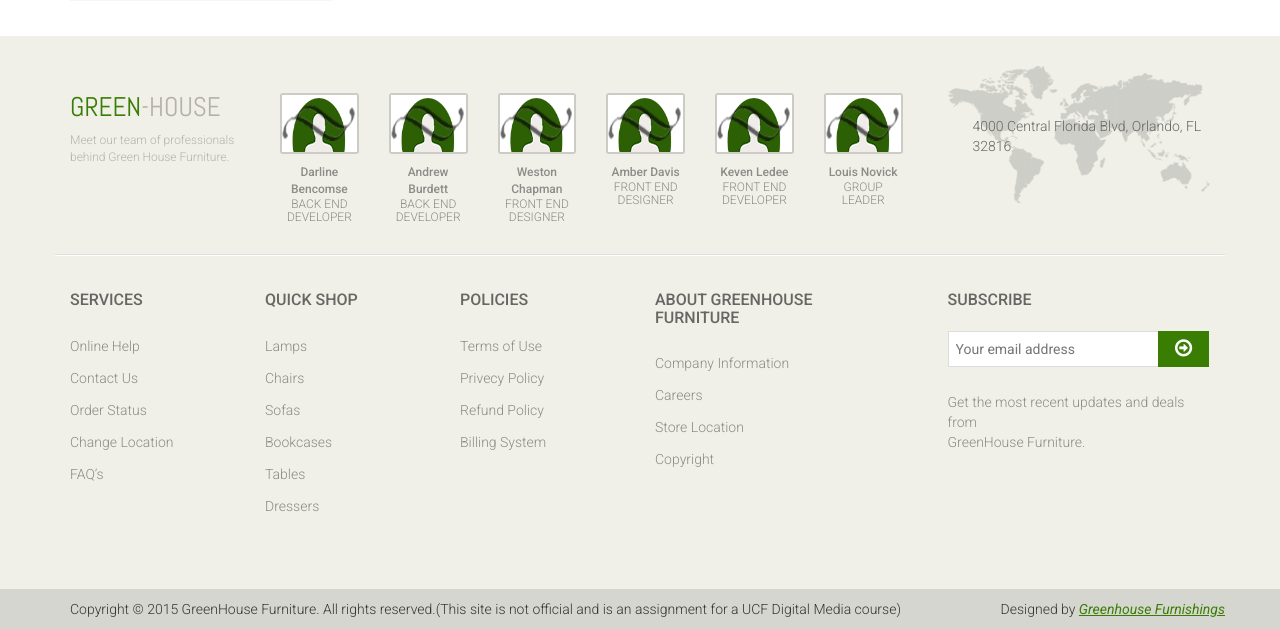
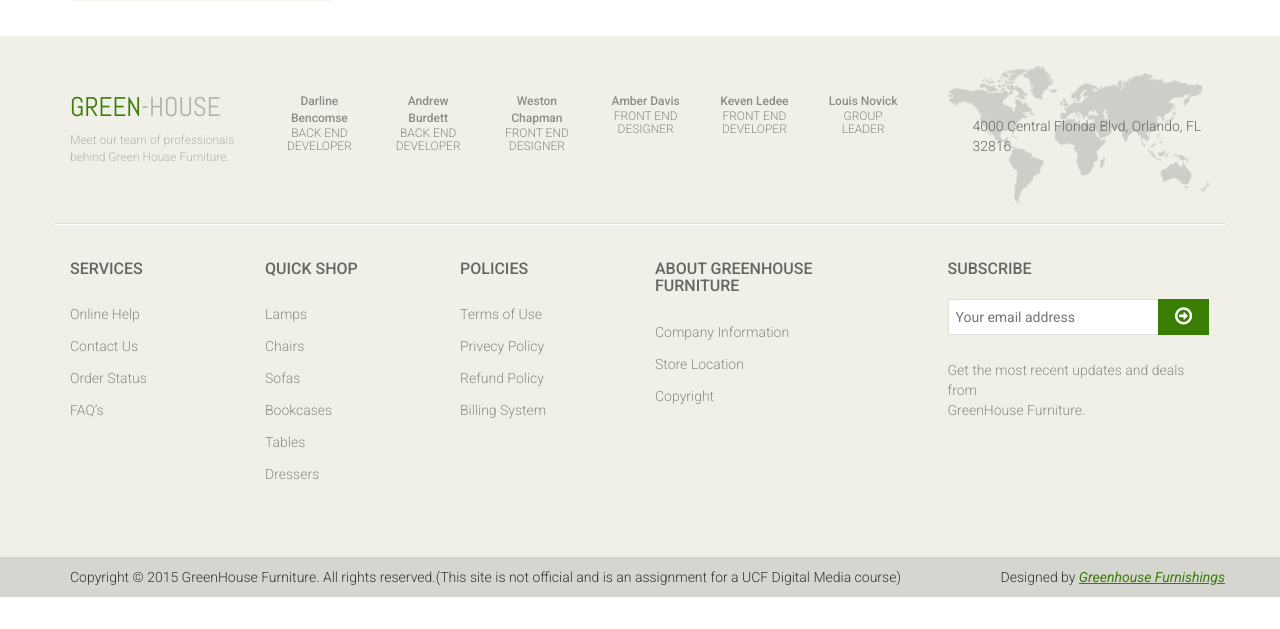
Before and after one commit to louisnovick/greenhousefurnishings, a PHP site: page /shop.php in a window 1280 px wide. Shown: the part 1495-2124 px from the top of the page. After the commit the page ends 2092 px from the top, so only its background shows below. Run offline with PHP 8.4, Linux system fonts and the light colour scheme; data that the repository does not hold is empty; a stand-in replaces the project's code that opens the database connection.

Commit message:
Front-End Tweaks

```diff
--- a/contact-us.php
+++ b/contact-us.php
@@ -32,13 +32,13 @@
 
 	 <div id="contact-page" class="container">
     	<div class="bg">
-	    	<div class="row">
+	    	<!--<div class="row">
 	    		<div class="col-sm-12">
 					<h2 class="title text-center">Contact <strong>Us</strong></h2>
 					<div id="gmap" class="contact-map">
 					</div>
 				</div>
-			</div>
+			</div> -->
     		<div class="row">
 	    		<div class="col-sm-8">
 	    			<div class="contact-form">
--- a/footer.php
+++ b/footer.php
@@ -11,14 +11,6 @@
 					<div class="col-sm-7">
 						<div class="col-sm-2">
 							<div class="video-gallery text-center">
-								<a href="#">
-									<div class="iframe-img">
-										<img src="images/home/iframe1.png" alt="" />
-									</div>
-									<div class="overlay-icon">
-										<i class="fa fa-play-circle-o"></i>
-									</div>
-								</a>
 								<p>Darline Bencomse</p>
 								<h2>Back End Developer</h2>
 							</div>
@@ -26,14 +18,6 @@
 
 						<div class="col-sm-2">
 							<div class="video-gallery text-center">
-								<a href="#">
-									<div class="iframe-img">
-										<img src="images/home/iframe1.png" alt="" />
-									</div>
-									<div class="overlay-icon">
-										<i class="fa fa-play-circle-o"></i>
-									</div>
-								</a>
 								<p>Andrew Burdett</p>
 								<h2>Back End Developer</h2>
 							</div>
@@ -41,14 +25,6 @@
 
 						<div class="col-sm-2">
 							<div class="video-gallery text-center">
-								<a href="#">
-									<div class="iframe-img">
-										<img src="images/home/iframe1.png" alt="" />
-									</div>
-									<div class="overlay-icon">
-										<i class="fa fa-play-circle-o"></i>
-									</div>
-								</a>
 								<p>Weston Chapman</p>
 								<h2>Front End Designer</h2>
 							</div>
@@ -56,42 +32,18 @@
 
 						<div class="col-sm-2">
 							<div class="video-gallery text-center">
-								<a href="#">
-									<div class="iframe-img">
-										<img src="images/home/iframe1.png" alt="" />
-									</div>
-									<div class="overlay-icon">
-										<i class="fa fa-play-circle-o"></i>
-									</div>
-								</a>
 								<p>Amber Davis</p>
 								<h2>Front End Designer</h2>
 							</div>
 						</div>
 						<div class="col-sm-2">
 							<div class="video-gallery text-center">
-								<a href="#">
-									<div class="iframe-img">
-										<img src="images/home/iframe1.png" alt="" />
-									</div>
-									<div class="overlay-icon">
-										<i class="fa fa-play-circle-o"></i>
-									</div>
-								</a>
 								<p>Keven Ledee</p>
 								<h2>Front End Developer</h2>
 							</div>
 						</div>
 						<div class="col-sm-2">
 							<div class="video-gallery text-center">
-								<a href="#">
-									<div class="iframe-img">
-										<img src="images/home/iframe1.png" alt="" />
-									</div>
-									<div class="overlay-icon">
-										<i class="fa fa-play-circle-o"></i>
-									</div>
-								</a>
 								<p>Louis Novick</p>
 								<h2>Group Leader</h2>
 							</div>
@@ -114,10 +66,9 @@
 						<div class="single-widget">
 							<h2>Services</h2>
 							<ul class="nav nav-pills nav-stacked">
-								<li><a href="#">Online Help</a></li>
-								<li><a href="#">Contact Us</a></li>
+								<li><a href="contact-us.php">Online Help</a></li>
+								<li><a href="contact-us.php">Contact Us</a></li>
 								<li><a href="#">Order Status</a></li>
-								<li><a href="#">Change Location</a></li>
 								<li><a href="#">FAQ’s</a></li>
 							</ul>
 						</div>
@@ -151,8 +102,7 @@
 							<h2>About GreenHouse Furniture</h2>
 							<ul class="nav nav-pills nav-stacked">
 								<li><a href="#">Company Information</a></li>
-								<li><a href="#">Careers</a></li>
-								<li><a href="#">Store Location</a></li>
+								<li><a href="contact-us.php">Store Location</a></li>
 								<li><a href="#">Copyright</a></li>
 							</ul>
 						</div>
--- a/login_complete.php
+++ b/login_complete.php
@@ -113,7 +113,7 @@
 
           if ($signup_complete == true) {
     ?>
-    <div>
+    <div class="col-md-6 col-md-offset-3">
         <h2>Your account creation was successful!</h2>
         <br>
         <a href="home.php">Home</a>         <a href="shop.php">Shop</a>
@@ -122,7 +122,8 @@
             } else {
     ?>
 
-    <div class="signup-form"><!--sign up form-->
+    <div class="signup-form col-md-6 col-md-offset-3"><!--sign up form-->
+
         <h2>Complete your sign up!</h2>
         <form action="login_complete.php" method="post">
             <input type="text" placeholder="First Name" name="first_name" id="first_name"
--- a/product-details.php
+++ b/product-details.php
@@ -95,7 +95,7 @@
                 <span>
                   <span>US $<?php echo "$product_details->price"; ?></span>
                   <label>Quantity:</label>
-                  <input type="text" value="3" />
+                  <input type="text" value="1" />
                     <?php echo "<a href='addtocart.php?id=$product_details_cartinfo->productID&name=$product_details->name' class='btn btn-fefault cart'><i class='fa fa-shopping-cart'></i> Add to cart</a>" ?>
                 </span>
                 <p><b>Height</b> <?php echo "$product_details->height"; ?>'&nbsp;&nbsp;&nbsp;&nbsp;&nbsp;<b>Width</b> <?php echo "$product_details->width"; ?>''</p>
--- a/shop.php
+++ b/shop.php
@@ -103,15 +103,16 @@
 								<div class="single-products">
 									<div class="productinfo text-center">
 										<a href="product-details.php?productID=<?php echo "$row->productID" ?>"><img src=<?php echo "\"$row->image_tn\""; ?> alt=<?php echo "\"$row->name\""; ?> /></a>
-											<h2>$<?php echo "$row->price"; ?></h2>
-											<p><?php echo "$row->name"; ?></p>
+											<h2><?php echo "$row->name"; ?></h2>
+											<p>$<?php echo "$row->price"; ?></p>
+
 											<a href="product-details.php?productID=<?php echo "$row->productID" ?>" class="btn btn-default add-to-cart">View Details</a>
 											<a href="cart.php" class="btn btn-default add-to-cart"><i class="fa fa-shopping-cart"></i>Add to cart</a>
 										</div>
 										<div class="product-overlay">
 											<div class="overlay-content">
-												<h2>$<?php echo "$row->price"; ?></h2>
-												<p><?php echo "$row->name"; ?></p>
+												<h2><?php echo "$row->name"; ?></h2>
+												<p>$<?php echo "$row->price"; ?></p>
 												<a href="product-details.php?productID=<?php echo "$row->productID" ?>" class="btn btn-default add-to-cart">View Details</a>
                         <?php echo "<a href='addtocart.php?id=$row->productID&name=$row->name' class='btn btn-default add-to-cart'><i class='fa fa-shopping-cart'></i>Add to cart</a>" ?>
 											</div>
@@ -119,7 +120,6 @@
 								</div>
 								<div class="choose">
 									<ul class="nav nav-pills nav-justified">
-										<li><a href=""><i class="fa fa-plus-square"></i>Add to wishlist</a></li>
 										<li><a href=""><i class="fa fa-plus-square"></i>Add to compare</a></li>
 									</ul>
 								</div>
```
Also changed, not shown: home.php (+12 -18 lines).
